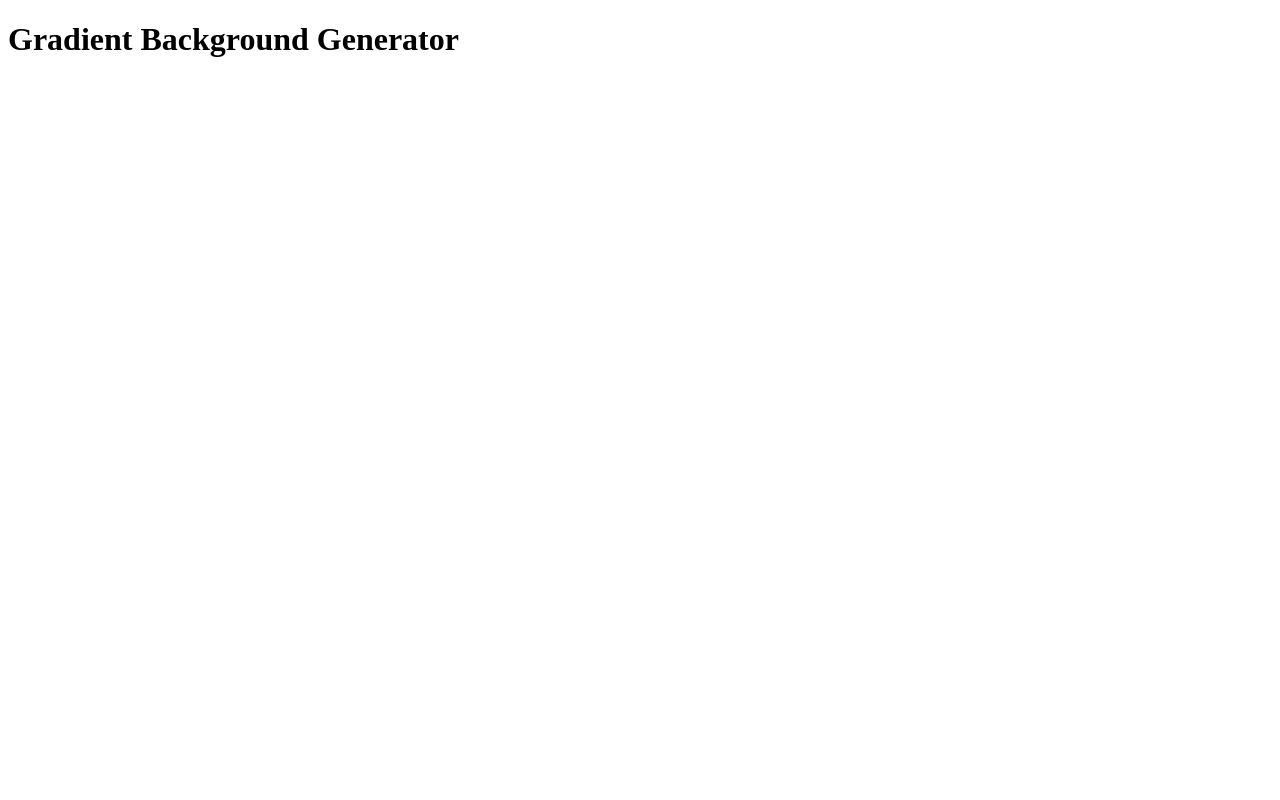
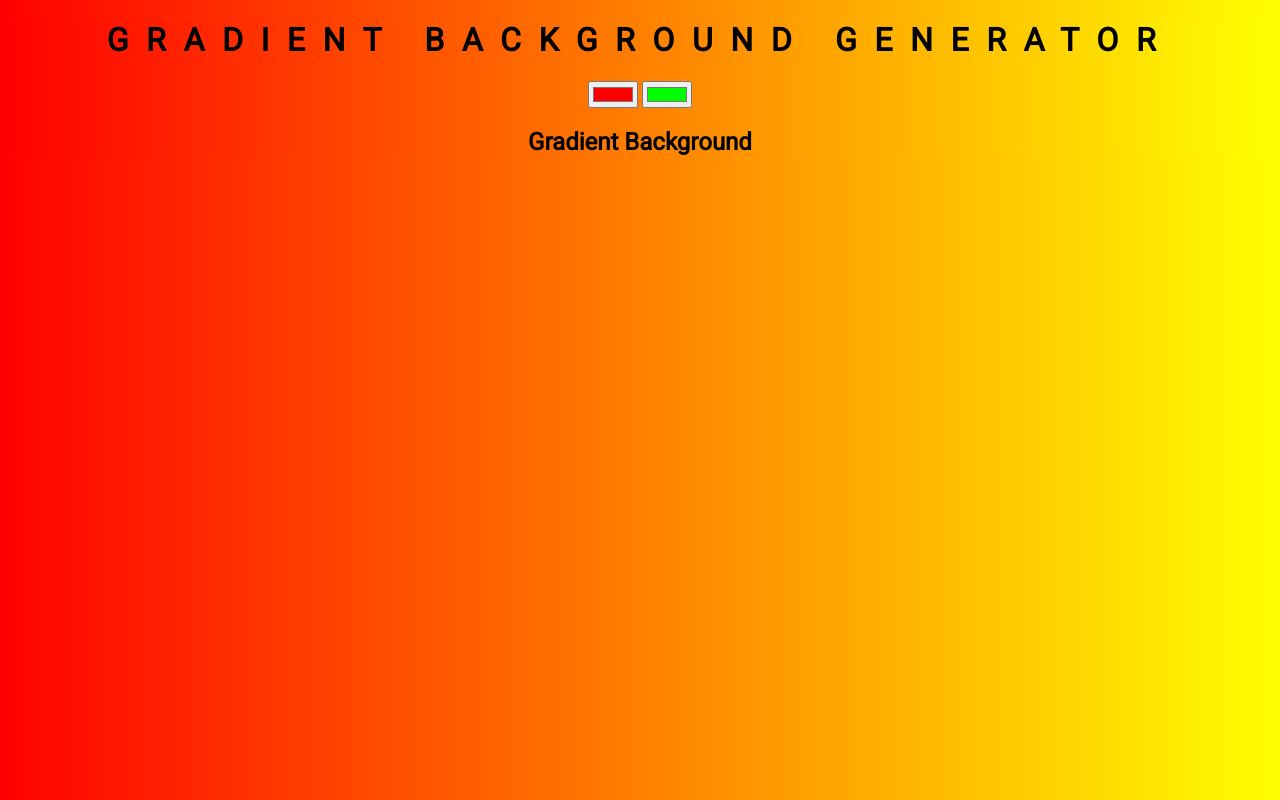
Before and after one commit to Yusha1/Gradient_Background_Generator, a plain HTML site: page index.html in a window 1280 px wide. Drawn offline with Linux system fonts and the light colour scheme.

Commit message:
updated files

```diff
--- a/app.js
+++ b/app.js
@@ -0,0 +1,8 @@
+document.getElementById('favcolor1').addEventListener('input', getFavColor1)
+document.getElementById('favcolor2').addEventListener('input', getFavColor2);
+document.getElementById('gradient-background');
+document.querySelector('.output');
+
+function getFavColor1() {
+    console.log(favcolor1.value);
+}
--- a/index.html
+++ b/index.html
@@ -4,10 +4,17 @@
     <meta charset="UTF-8">
     <meta http-equiv="X-UA-Compatible" content="IE=edge">
     <meta name="viewport" content="width=device-width, initial-scale=1.0">
+    <link rel="stylesheet" href="/Gradient_Background_Generator/style.css">
     <title>Gradient Background Generator</title>
 </head>
-<body>
-    <h1>Gradient Background Generator</h1>
+<body id="gradient-background">
+    <div class="container">
+        <h1>Gradient Background Generator</h1>
+        <input type="color" id="favcolor1" name="favcolor1" value="#ff0000">
+        <input type="color" id="favcolor2" name="favcolor2" value="#00ff00">
+        <h2>Gradient Background</h2>
+        <div class="output"></div>
+    </div>
     <script src="app.js"></script>
 </body>
 </html>
--- a/style.css
+++ b/style.css
@@ -0,0 +1,18 @@
+@import url('https://fonts.googleapis.com/css2?family=Bebas+Neue&family=Roboto&display=swap');
+
+:root {
+    --dark: #000;
+    --light: #fff;
+}
+
+html, body {
+    font-family: 'Roboto', sans-serif;
+    color: var(--dark);
+    text-align: center;
+    background-image: linear-gradient(to right, red , yellow);
+}
+
+h1 {
+    letter-spacing: 1.1rem;
+    text-transform: uppercase;
+}
```
